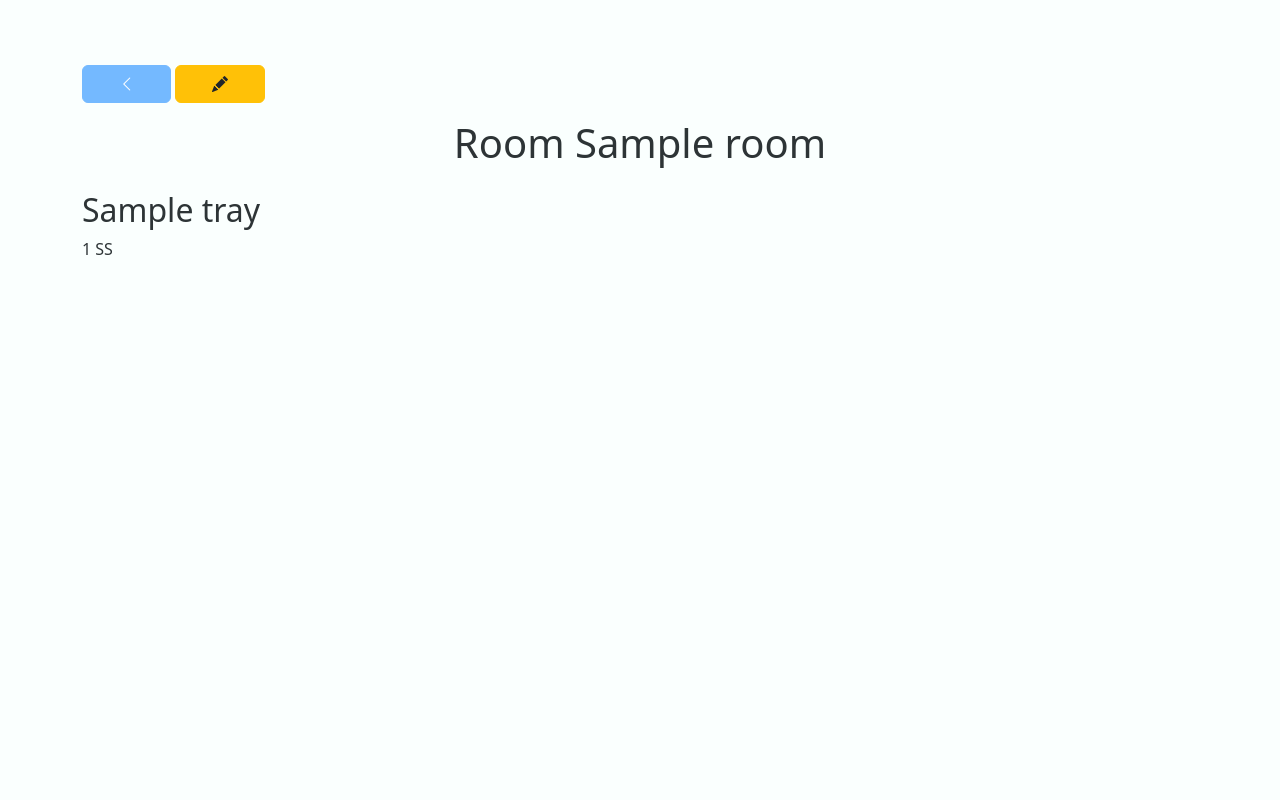
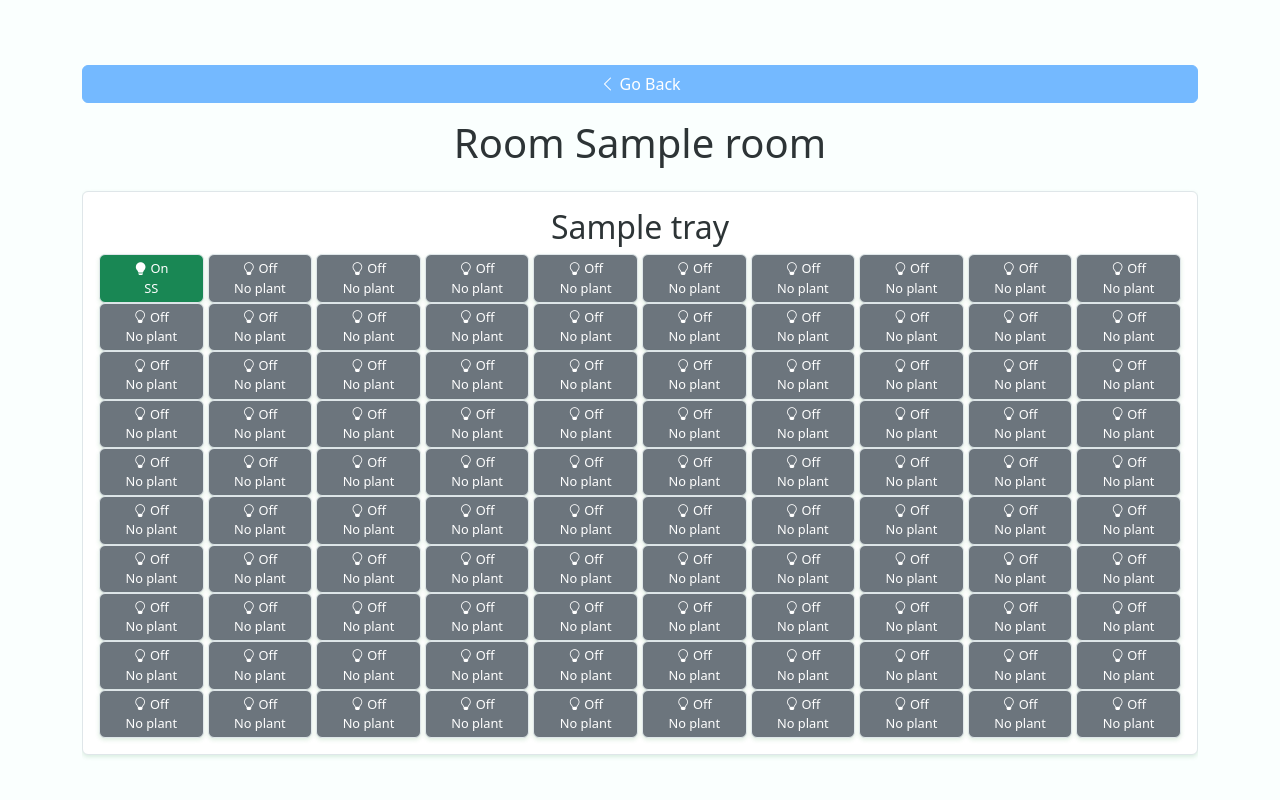
Before and after one commit to dieginin/HubSync, a Flask app: template website/templates/room/room.html in a window 1280 px wide. Run offline with Flask 3, Linux system fonts and the light colour scheme; the template is opened without the code that fills it: values that come from a table or form of the project are taken from there, others are empty; tables that the repository leaves empty hold one stand-in row (values such as "Sample post").

Commit message:
Refactor room layout template: improve structure and styling of tray and light displays for better readability and user experience.

```diff
--- a/website/templates/room/room.html
+++ b/website/templates/room/room.html
@@ -9,41 +9,55 @@
 {% block content %}
 <div data-pull-to-refresh>
     <div class="row g-1 mb-3">
-        <div class="col-1 d-grid">
+        <div class="col d-grid">
             <a href="{{ url_for('room.layouts') }}" class="btn btn-secondary" title="Go Back">
-                <i class="bi bi-chevron-left"></i>
+                <i class="bi bi-chevron-left"></i>{% if not current_user.is_admin() %} Go Back{% endif %}
             </a>
         </div>
         {% if current_user.is_admin() %}
-        <div class="col d-grid">
+        <div class="col-10 d-grid">
             {{ modal_button("Add Tray", "newTray") }}
         </div>
-        {% endif %}
         <div class="col-1 d-grid">
             {{ modal_button("<i class='bi bi-pencil-fill'></i>", "editRoom", "warning", "Edit Room") }}
         </div>
+        {% endif %}
     </div>
     {{ title("Room " ~ room.name) }}
 
     {% for tray in room.trays %}
-    <div class="tray">
-        <h2>{{ tray.name }}</h2>
+    <div class="card text-center mb-3">
+        <div class="card-body">
+            {% set rows = tray.lights[0].height %}
+            {% set cols = tray.lights[0].width %}
+            {% set num_lights = tray.lights|length %}
+            <h2 class="card-title">{{ tray.name }}
+            </h2>
 
-        <div class="lights-container">
-            {% for light in tray.lights %}
-            <div class="light-column">
-                <div class="light-grid" style="--grid-width: {{ light.width }}; --grid-height: {{ light.height }};">
-                    {% for pot in light.pots %}
-                    <div class="pot">
-                        <span class="pot-id">{{ pot.id }}</span>
-                        {% if pot.strain %}
-                        <span class="strain-initials">{{ pot.strain.initials }}</span>
-                        {% else %}
-                        <span class="strain-initials text-muted">N/A</span>
-                        {% endif %}
+            {% for row_index in range(cols) %}
+            <div class="row g-1">
+                {% for light in tray.lights %}
+                {% for col_index in range(rows) %}
+                {% set pot_index = col_index * cols + row_index %}
+                {% set pot = light.pots[pot_index] %}
+                <div class="col">
+                    <div class="card {% if pot.is_on %}bg-success{% else %}bg-secondary{% endif %} text-white">
+                        <div class="card-body p-1" style="font-size: 0.8rem;">
+                            {% if pot.is_on %}
+                            <i class="bi bi-lightbulb-fill"></i> On<br>
+                            {% else %}
+                            <i class="bi bi-lightbulb"></i> Off<br>
+                            {% endif %}
+                            {% if pot.strain %}
+                            {{ pot.strain.initials }}
+                            {% else %}
+                            No plant
+                            {% endif %}
+                        </div>
                     </div>
-                    {% endfor %}
                 </div>
+                {% endfor %}
+                {% endfor %}
             </div>
             {% endfor %}
         </div>
```
